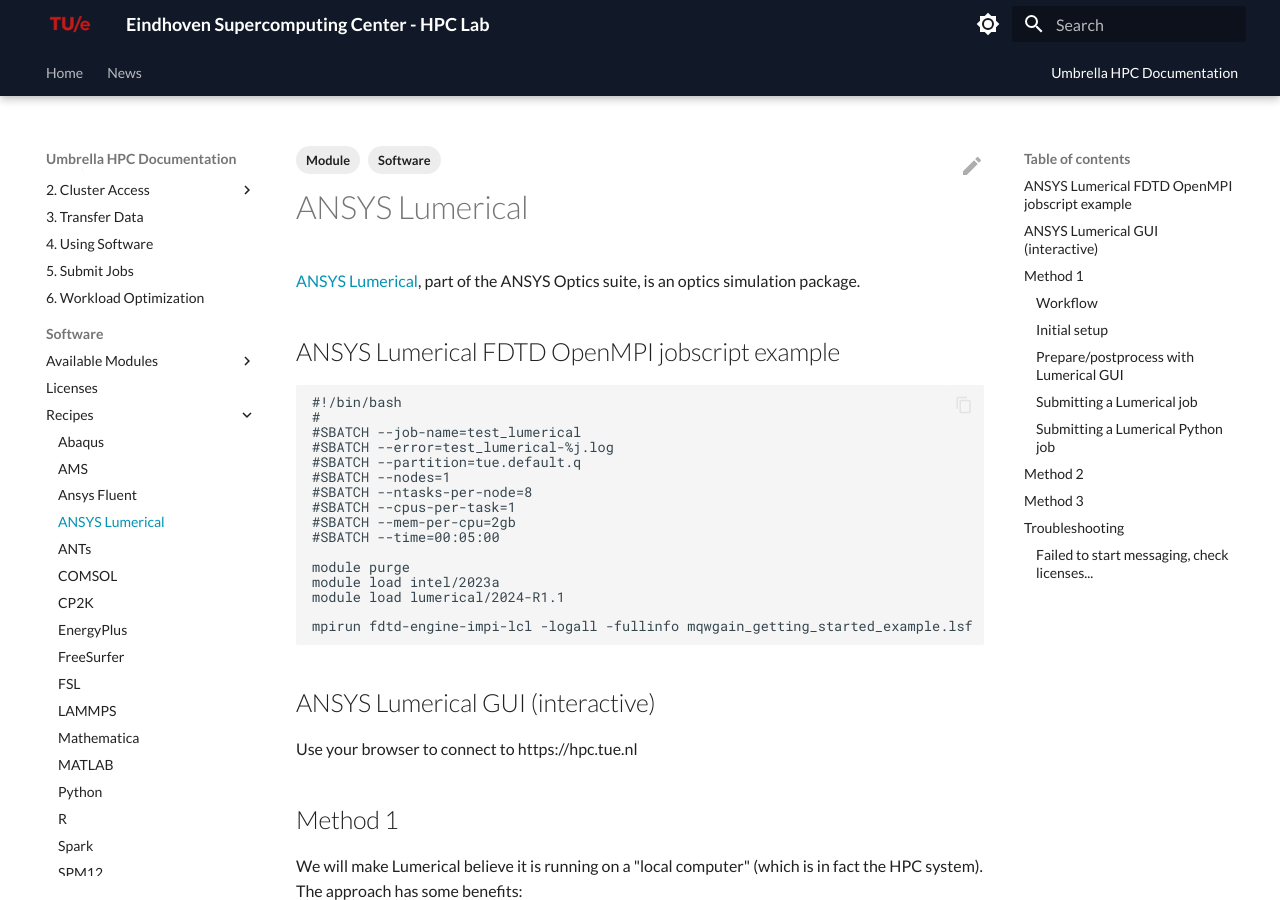
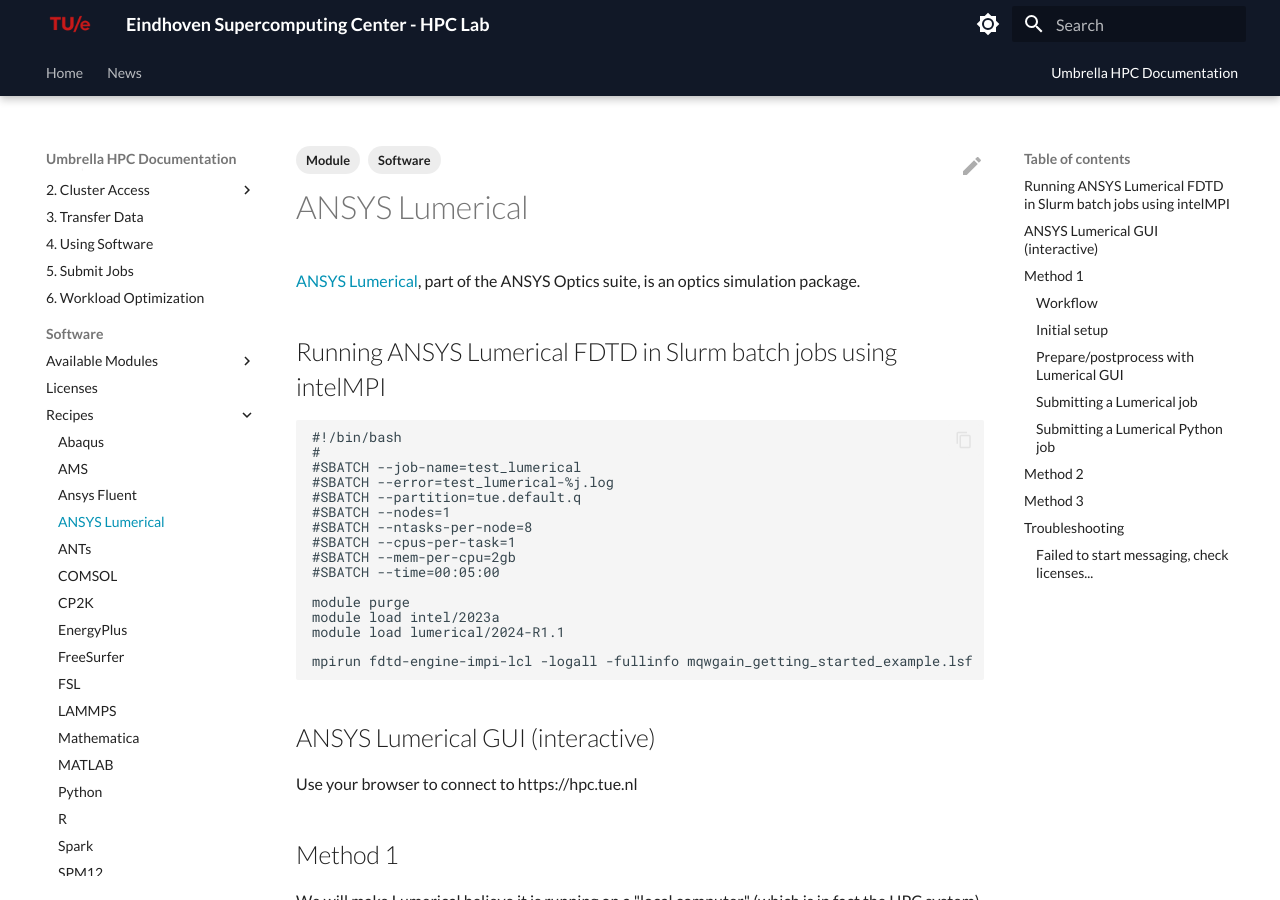
Before and after one commit to gferhpc/supercomputing.tue.nl, an MkDocs documentation site: the page built from pages/documentation/software/recipes/ansys_lumerical.md, in a window 1280 px wide and 900 px high. Built offline with MkDocs 1.6.1 and Material for MkDocs 9.7.7, drawn with Linux system fonts in a browser that asks for light colours.

Commit message:
Update ansys_lumerical.md

````diff
--- a/pages/documentation/software/recipes/ansys_lumerical.md
+++ b/pages/documentation/software/recipes/ansys_lumerical.md
@@ -5,7 +5,7 @@
 
 [ANSYS Lumerical](https://www.ansys.com/products/optics){:target="_blank"}, part of the ANSYS Optics suite, is an optics simulation package.
 
-## ANSYS Lumerical FDTD OpenMPI jobscript example
+## Running ANSYS Lumerical FDTD in Slurm batch jobs using intelMPI
 ```
 #!/bin/bash
 #
````
